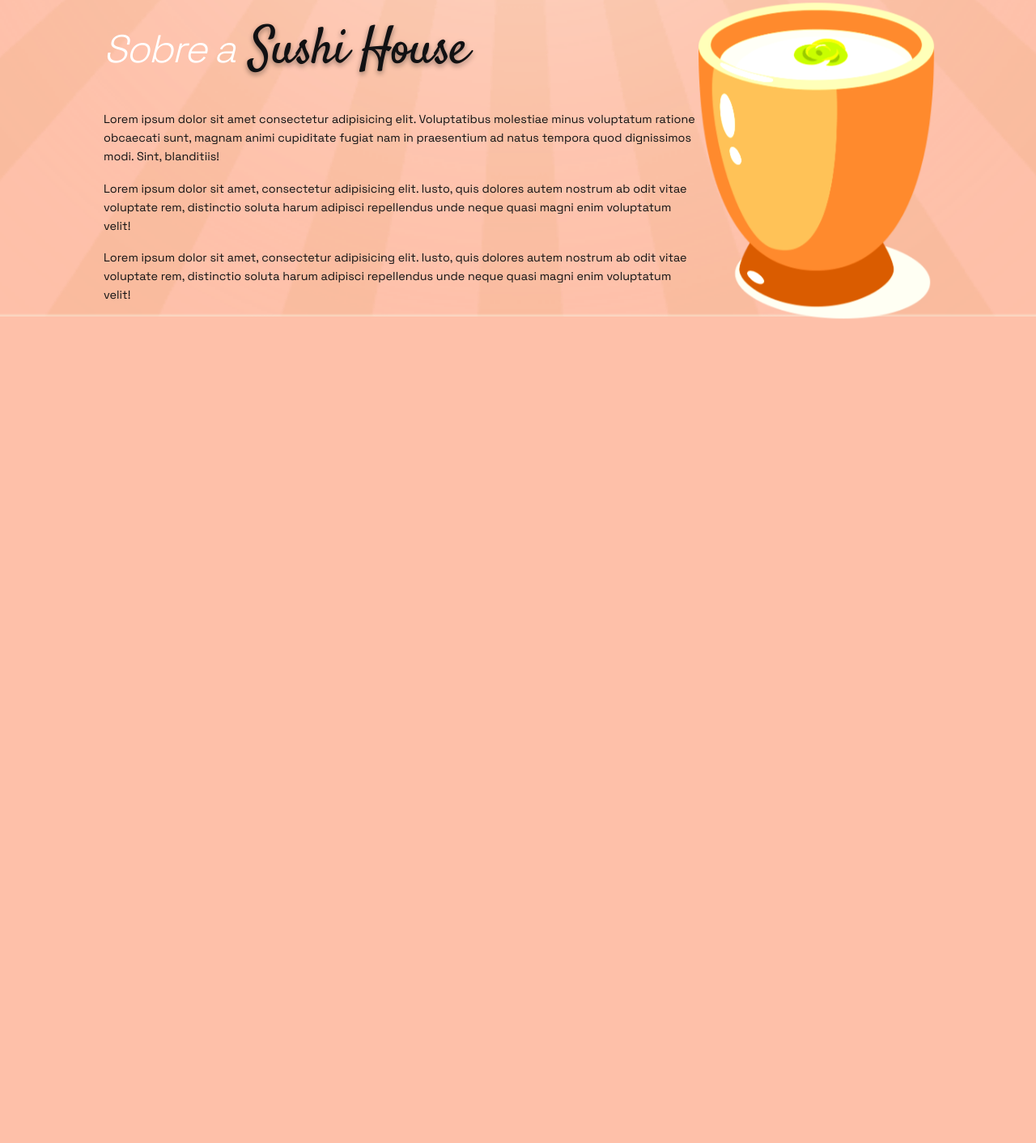
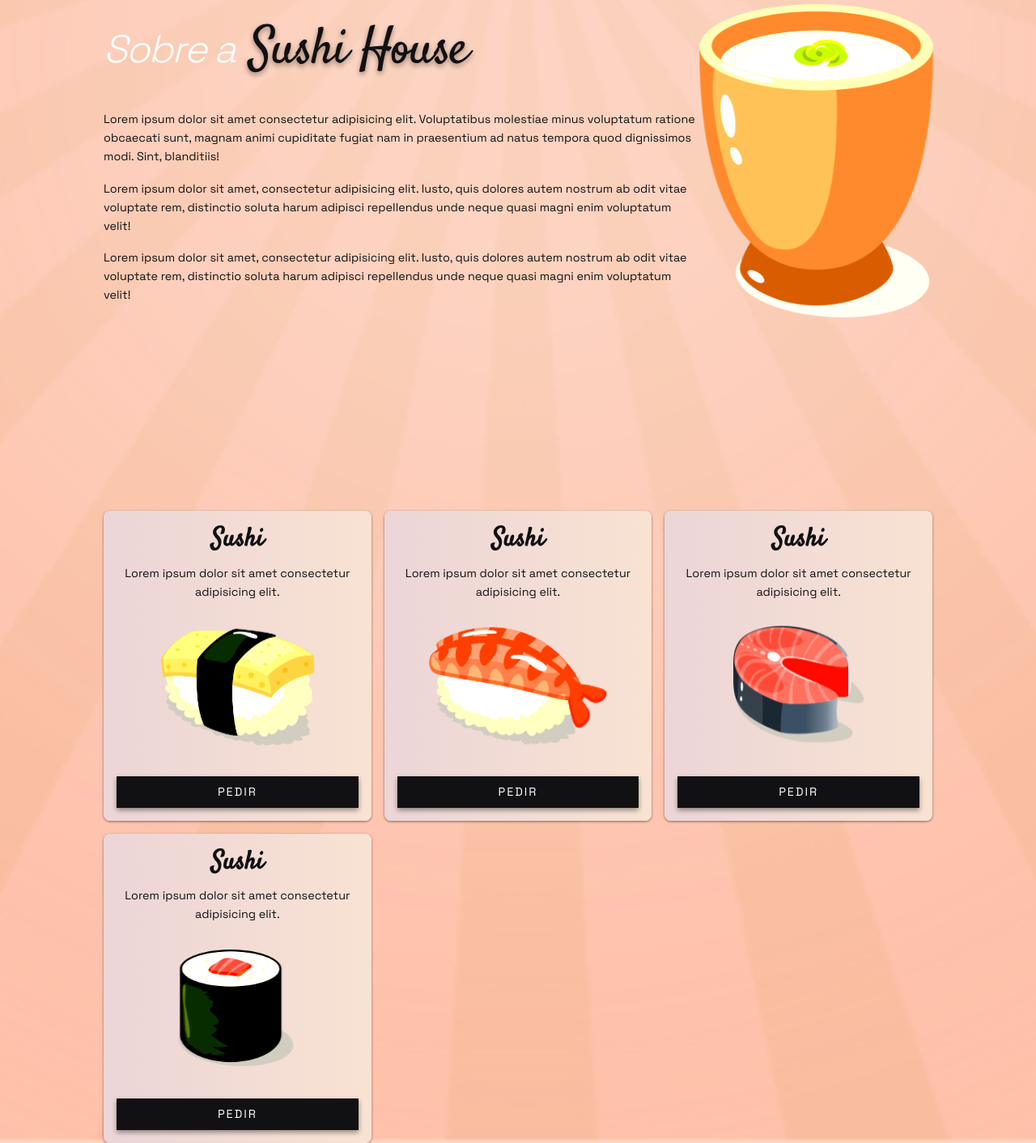
Before and after one commit to dev-marcioreis/sushi-house, a plain HTML site: page index.html in a window 1280 px wide. Shown: the part 906-2318 px from the top of the page at 81% size. Before the commit the page ends 1300 px from the top, so only its background shows below. Drawn offline with nearby package versions, Linux system fonts and the light colour scheme.

Commit message:
Popular section

```diff
--- a/assets/css/style.css
+++ b/assets/css/style.css
@@ -324,6 +324,110 @@ img {
   }
 }
 
+/*==========Popular==========*/
+.popular {
+  margin-block-start: 15rem;
+}
+.popular__container {
+  display: grid;
+  grid-template-columns: repeat(auto-fit, minmax(280px, 1fr));
+  place-items: center;
+  gap: 1rem;
+}
+.popular__box {
+  padding: 1rem;
+  border-radius: .5rem;
+  box-shadow: var(--shadow);
+  width: 100%;
+  height: 100%;
+  background: var(--gradiente-2);
+  transition: var(--transition);
+}
+.popular__box:hover {
+  box-shadow: var(--shadow-1);
+}
+.popular__box .btn {
+  display: flex;
+  align-items: center;
+  justify-content: center;
+  background: var(--color-black);
+}
+.popular__text {
+  text-align: center;
+  margin-block-end: 1.5rem;
+}
+.popular__text h3 {
+  font-family: var(--font-logo);
+  text-transform: capitalize;
+  color: var(--color-black);
+  margin-block-end: .5rem;
+}
+.popular__image {
+  width: 15rem;
+  height: 10rem;
+  margin: 0 auto;
+  padding: .5rem;
+  margin-block-end: 2rem;
+}
+.popular__image img {
+  object-fit: contain;
+  width: 100%;
+  height: 100%;
+  filter: contrast(1.1) brightness(1.1);
+}
+.popular__image.p1 {
+  transition: var(--transition);
+  animation: p1 3s linear infinite;
+}
+.popular__image.p2 {
+  transition: var(--transition);
+  animation: p2 3s linear infinite;
+}
+.popular__image.p3 {
+  transition: var(--transition);
+  animation: p3 3s linear infinite;
+}
+.popular__image.p4 {
+  transition: var(--transition);
+  animation: p4 3s linear infinite;
+}
+
+/*==========Animation==========*/
+@keyframes p1 {
+  0%, 100% {
+    transform: translateY(0);
+  }
+  50% {
+    transform: translateY(1rem);
+  }
+}
+
+@keyframes p2 {
+  0%, 100% {
+    transform: rotate(0) scale(1);
+  }
+  50% {
+    transform: rotate(-10deg) scale(1.1);
+  }
+}
+
+@keyframes p3 {
+  0%, 100% {
+    transform: translateY(0);
+  }
+  50% {
+    transform: translateY(-1rem);
+  }
+}
+
+@keyframes p4 {
+  0%, 100% {
+    transform: translateX(0);
+  }
+  50% {
+    transform: translateX(-1rem);
+  }
+}
 
 
 /*==========Média Query Tablet==========*/
@@ -444,6 +548,15 @@ img {
     padding: 1rem 0;
   }
 
+  /*==========Popular==========*/
+  .popular {
+    margin-block-start: 10rem;
+  }
+  .popular__box .btn {
+    background: var(--gradiente-8);
+  }
+
+
 }
 
 
@@ -473,6 +586,11 @@ img {
     width: 45%;
   }
 
+  /*==========Popular==========*/
+  .popular {
+    margin-block-start: 7rem;
+  }
+
 }
 
 
--- a/index.html
+++ b/index.html
@@ -98,6 +98,53 @@
 				</div>
 			</section>
 
+			<!--========Popular========-->
+			<section class="section popular" id="popular">
+				<div class="container">
+					<div class="popular__container">
+						<div class="popular__box">
+							<div class="popular__text">
+								<h3>sushi</h3>
+								<p>Lorem ipsum dolor sit amet consectetur adipisicing elit.</p>
+							</div>
+							<div class="popular__image p1">
+								<img src="assets/images/sushi-12.png" alt="Popular image">
+							</div>
+							<a href="#" class="btn">pedir</a>
+						</div>
+						<div class="popular__box">
+							<div class="popular__text">
+								<h3>sushi</h3>
+								<p>Lorem ipsum dolor sit amet consectetur adipisicing elit.</p>
+							</div>
+							<div class="popular__image p2">
+								<img src="assets/images/sushi-2.png" alt="Popular image">
+							</div>
+							<a href="#" class="btn">pedir</a>
+						</div>
+						<div class="popular__box">
+							<div class="popular__text">
+								<h3>sushi</h3>
+								<p>Lorem ipsum dolor sit amet consectetur adipisicing elit.</p>
+							</div>
+							<div class="popular__image p3">
+								<img src="assets/images/sushi-3.png" alt="Popular image">
+							</div>
+							<a href="#" class="btn">pedir</a>
+						</div>
+						<div class="popular__box">
+							<div class="popular__text">
+								<h3>sushi</h3>
+								<p>Lorem ipsum dolor sit amet consectetur adipisicing elit.</p>
+							</div>
+							<div class="popular__image p4">
+								<img src="assets/images/sushi-5.png" alt="Popular image">
+							</div>
+							<a href="#" class="btn">pedir</a>
+						</div>
+					</div>
+				</div>
+			</section>
 
 	</main>
 
```
Also changed, not shown: assets/images/bg1.png (added), assets/images/bg2.png (added), assets/images/bg3.png (added), assets/images/bg4.png (added).
